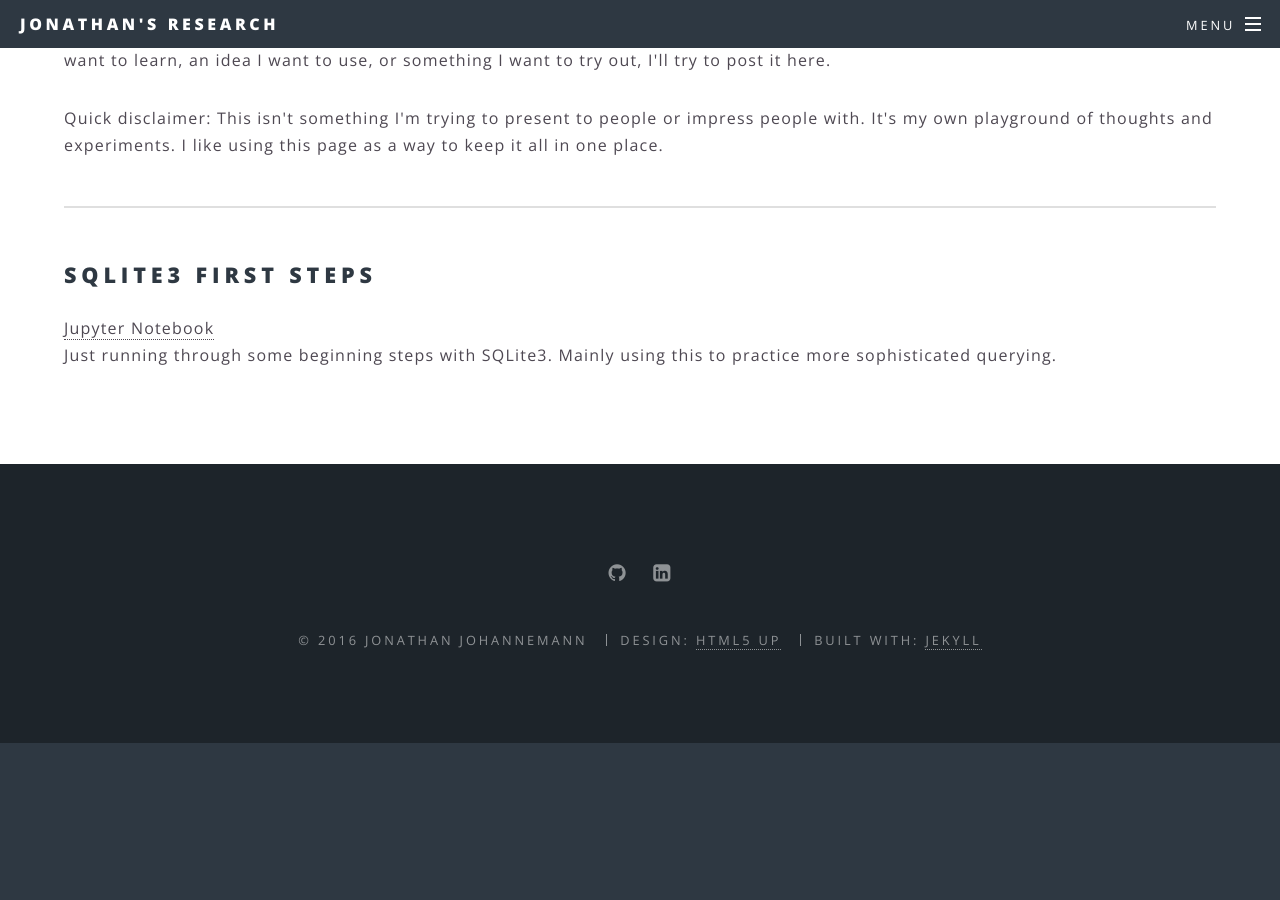
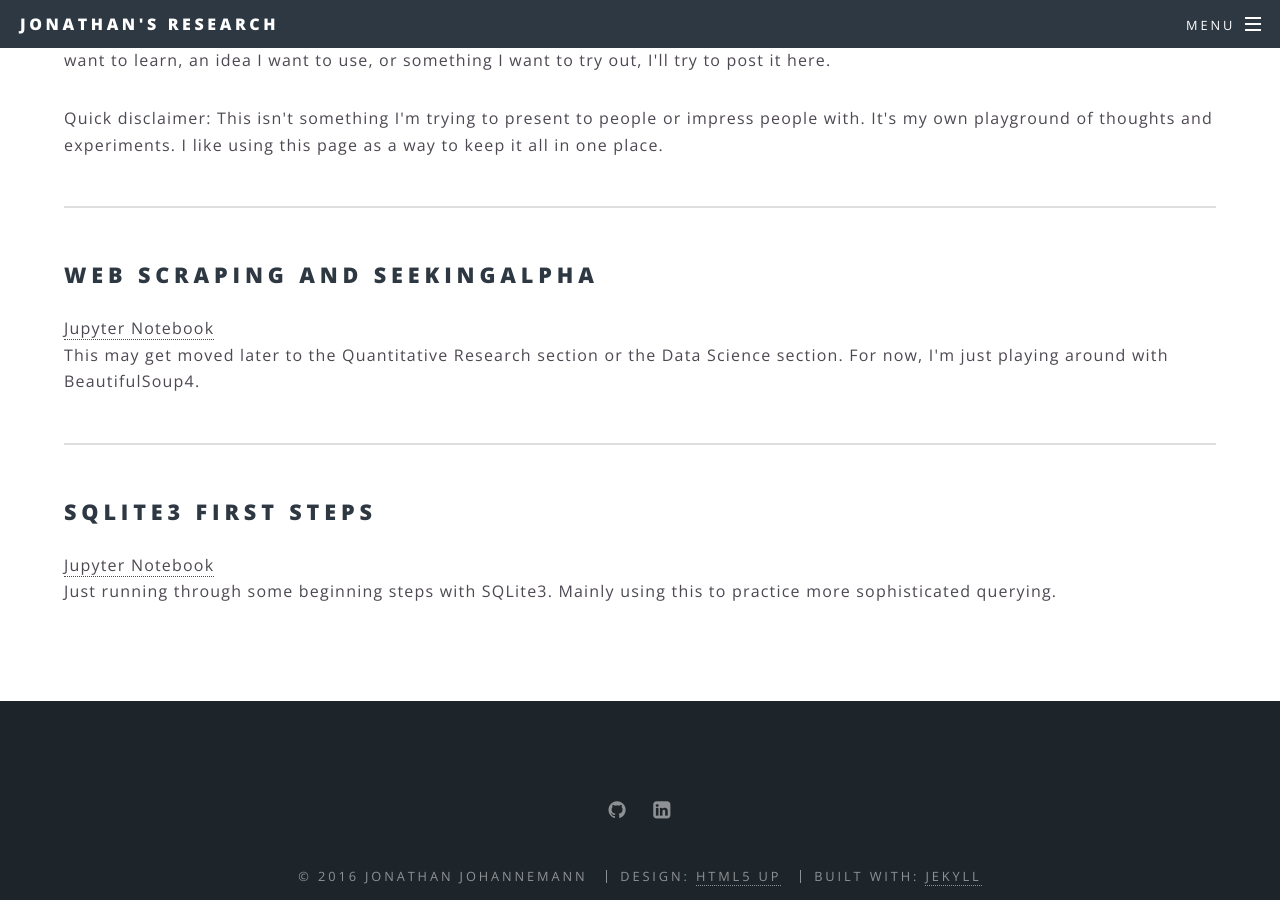
Before and after one commit to JonathanJohann/iResearch, a Jekyll site: the page built from Scratch Pad.html, in a window 1280 px wide and 900 px high, scrolled down 470 px. Built offline with Jekyll 4.4.1, drawn with Linux system fonts in a browser that asks for light colours; before the commit the page ends 1213 px from its top, so only the background shows below that.

Commit message:
Update Scratch Pad.html

```diff
--- a/Scratch Pad.html
+++ b/Scratch Pad.html
@@ -8,6 +8,12 @@ title: Scratch Pad
 
 <hr />
 
+<h2>Web Scraping and SeekingAlpha</h2>
+<a href="https://github.com/JonathanJohann/iResearch/blob/master/Scratch_Pad/SQLite3%20first%20steps.ipynb">Jupyter Notebook</a>
+<p>This may get moved later to the Quantitative Research section or the Data Science section. For now, I'm just playing around with BeautifulSoup4.</p>
+
+<hr />
+
 <h2>SQLite3 First Steps</h2>
 <a href="https://github.com/JonathanJohann/iResearch/blob/master/Scratch_Pad/SQLite3%20first%20steps.ipynb">Jupyter Notebook</a>
 <p>Just running through some beginning steps with SQLite3. Mainly using this to practice more sophisticated querying.</p>
```
